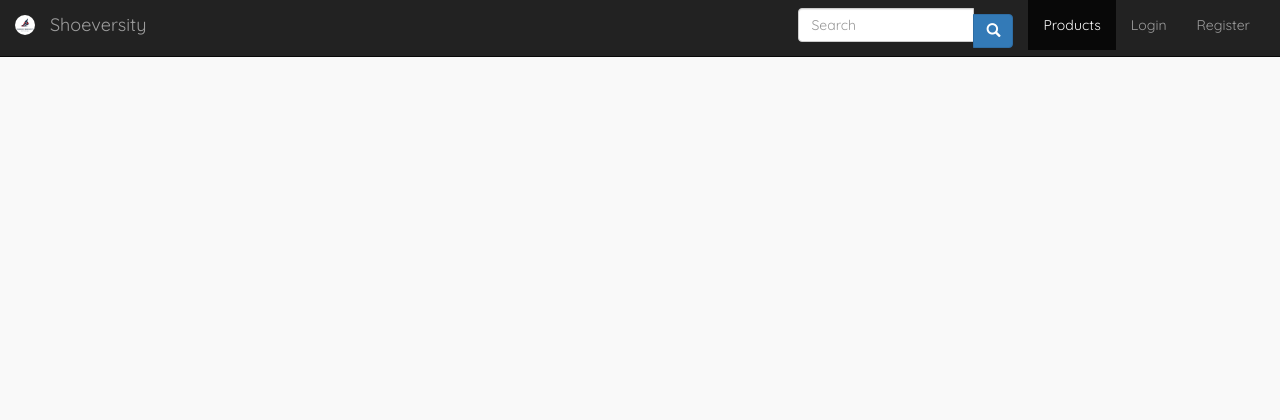
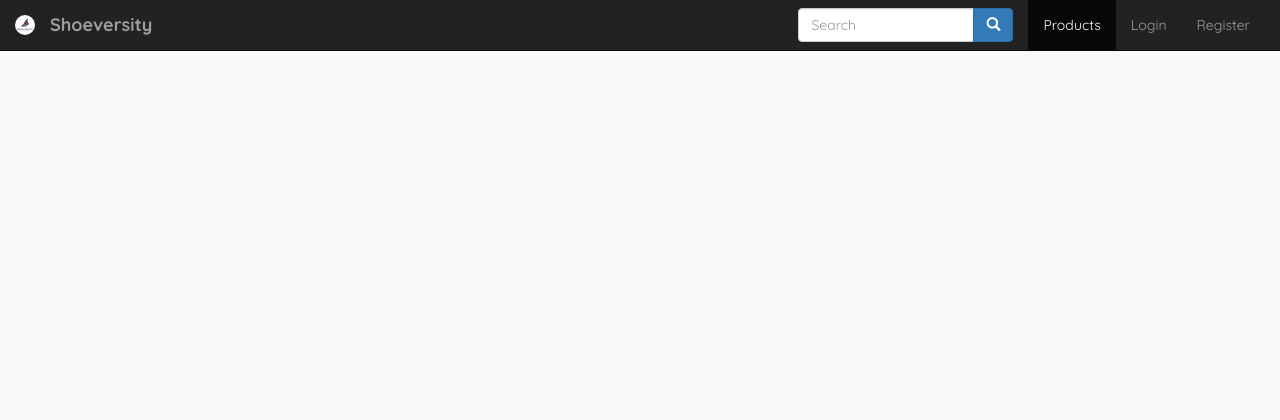
Before and after one commit to Marlcelo/Shoeversity, a PHP site: page /views/index.php in a window 1280 px wide. Shown: the top 420 px of the page. Run offline with PHP 8.4, Linux system fonts and the light colour scheme; some libraries are stand-ins or nearby versions.

Commit message:
Fixed issue with nav search bar

```diff
--- a/templates/public_header.php
+++ b/templates/public_header.php
@@ -6,7 +6,7 @@
 	<div class="container-fluid">
 		<div class="navbar-header">
 			<a class="navbar-brand" href="index.php"> <img class="img-circle" src="../images/logos/shoeversity-logo.jpg" width="20px"> </a>
-			<a class="navbar-brand" href="index.php">Shoeversity</a>
+			<a class="navbar-brand" href="index.php"><strong>Shoeversity</strong></a>
 		</div>
 
 		<ul class="nav navbar-nav pull-right">
@@ -16,11 +16,14 @@
 					<div class="input-group">
 						<input type="text" class="form-control" placeholder="Search" name="search-product">
 						<div class="input-group-btn">
-							<button class="btn btn-primary" type="submit"><i class="glyphicon glyphicon-search"></i></button>
+							<button class="btn btn-primary" type="submit" style="margin-top: 0px">
+								<i class="glyphicon glyphicon-search"></i>
+							</button>
 						</div>
 					</div>
 				</form>
 			</li>
+
 			<li <?php if($highlight == 'products') echo "class='active'"; ?>><a href="index.php">Products</a></li>
 			<li <?php if($highlight == 'login') echo "class='active'"; ?>><a href="login.php">Login</a></li>
 			<li <?php if($highlight == 'register') echo "class='active'"; ?>><a href="register.php">Register</a></li>
```
